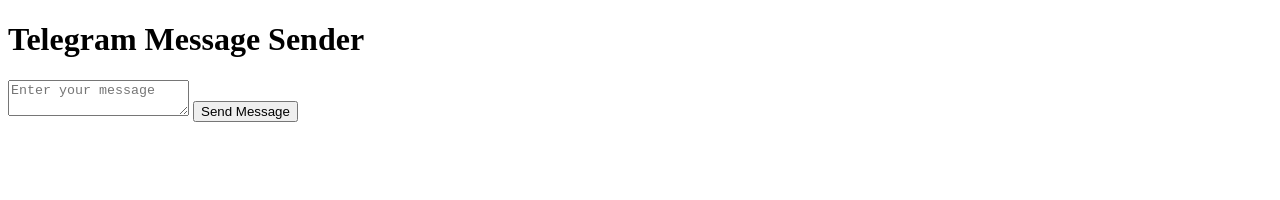
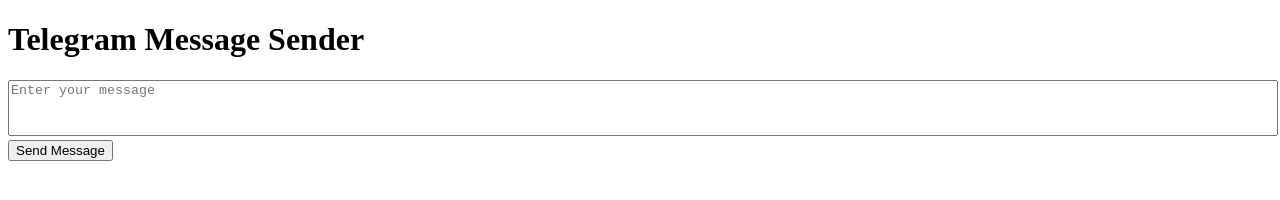
Before and after one commit to waleedAbuQalbeen/telegram-message-sender, a plain HTML site: page index.html in a window 1280 px wide. Drawn offline with Linux system fonts and the light colour scheme.

Commit message:
Update index.html text area to be  grow along with the text

```diff
--- a/index.html
+++ b/index.html
@@ -4,6 +4,15 @@
 <head>
     <title>Telegram Message Sender</title>
     <meta name="viewport" content="width=device-width, initial-scale=1">
+    <style>
+        /* Add this CSS in the head section to style the textarea */
+        textarea {
+            width: 100%;
+            height: 50px;
+            resize: none; /* Prevent manual resizing */
+            overflow-y: hidden; /* Hide vertical scrollbar */
+        }
+    </style>
 
 </head>
 <body>
@@ -11,6 +20,12 @@
     <textarea id="message" placeholder="Enter your message"></textarea>
     <button id="sendButton">Send Message</button>
     <script>
+         // Add this JavaScript to your script section
+         document.getElementById('message').addEventListener('input', function () {
+            this.style.height = 'auto';
+            this.style.height = (this.scrollHeight) + 'px';
+        });
+
         document.getElementById('sendButton').addEventListener('click', function() {
             var message = document.getElementById('message').value;
             if (message.trim() === '') {
```
